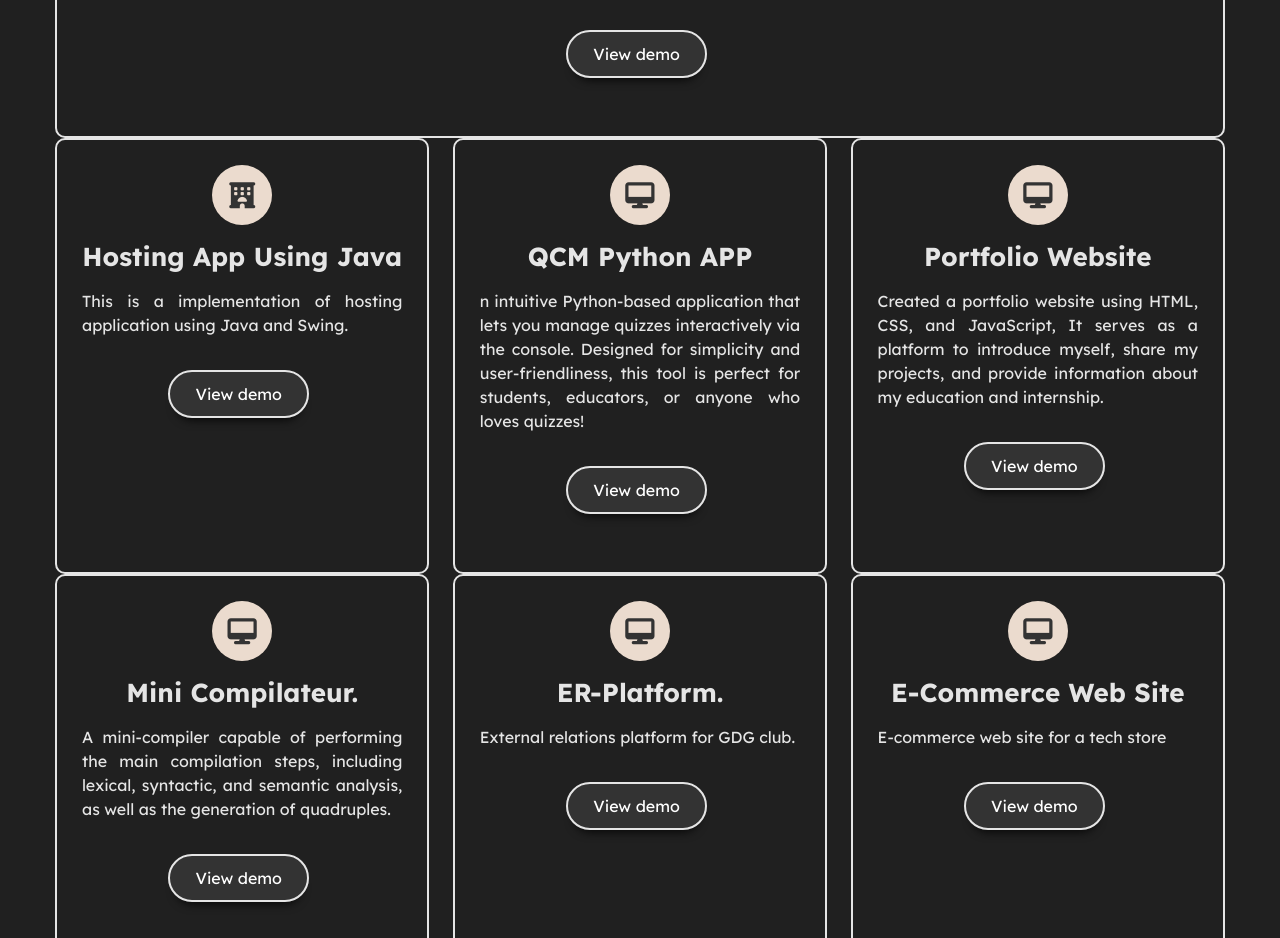
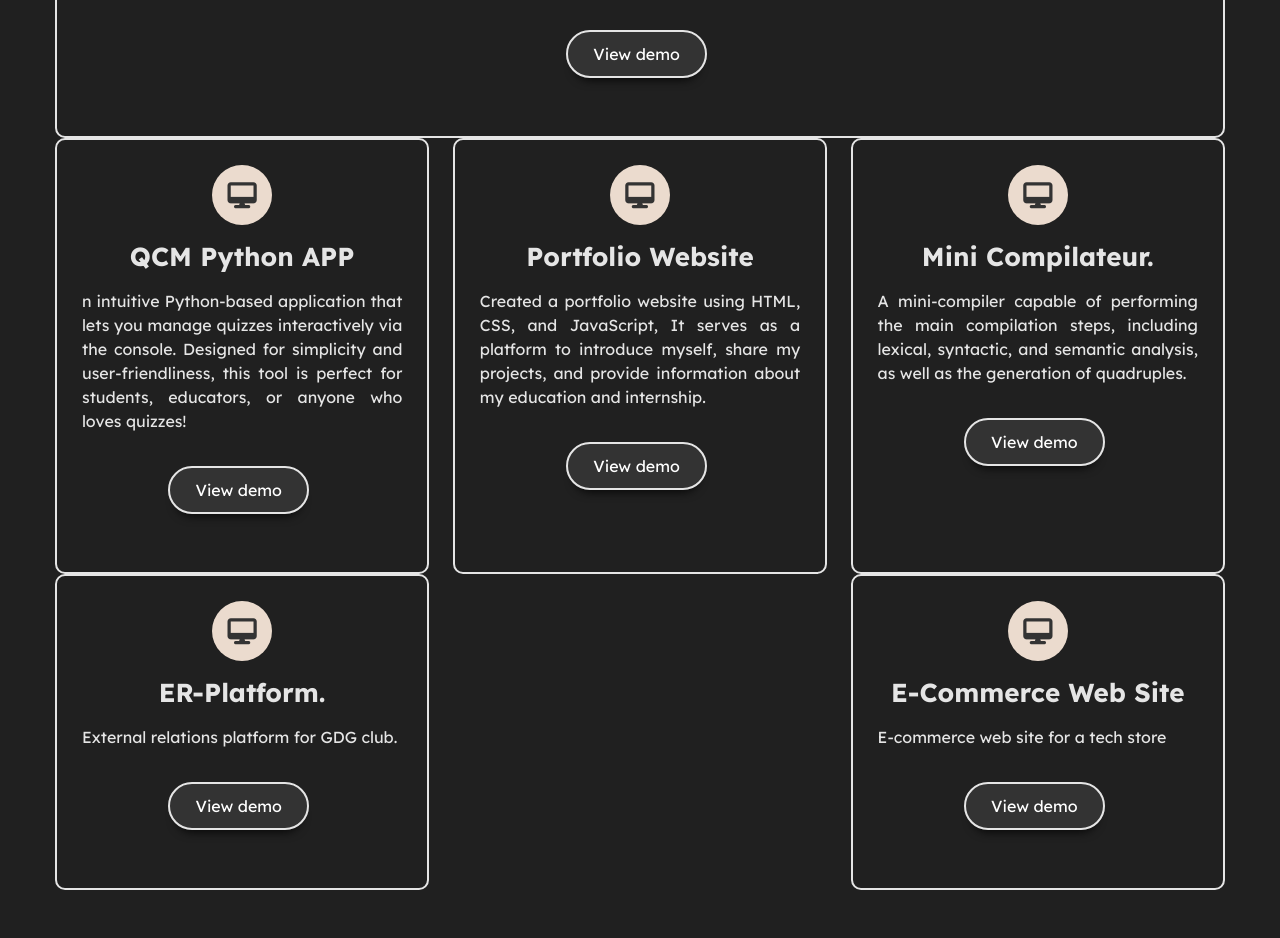
Before and after one commit to meriembenhaik1/PRODIGY_WD_04, a plain HTML site: page index.html in a window 1280 px wide. Shown: the part 1940-2878 px from the top of the page. Drawn offline with nearby package versions, Linux system fonts and the light colour scheme.

Commit message:
Update index.html

```diff
--- a/index.html
+++ b/index.html
@@ -198,14 +198,7 @@ Meriem BENHAIK
 </div>
             <div class="projects">
                 <!-- 1st Project -->
-                <div class="project">
-                    <i class="fa fa-hotel"></i>
-                    <h4>Hosting app Using Java</h4>
-                    <p>This is a  implementation of hosting application using Java and Swing.</p>
-                    <div class="btn-group">
-                        <a href="https://drive.google.com/file/d/1v1wC5iuZ4tookw53KSLcRoo4nM6y7soq/view?usp=sharing" class="btn">View demo</a>
-                    </div>
-                </div>
+
                 <div class="project">
     <i class="fa fa-desktop"></i>
     <h4>QCM python APP </h4>
```
